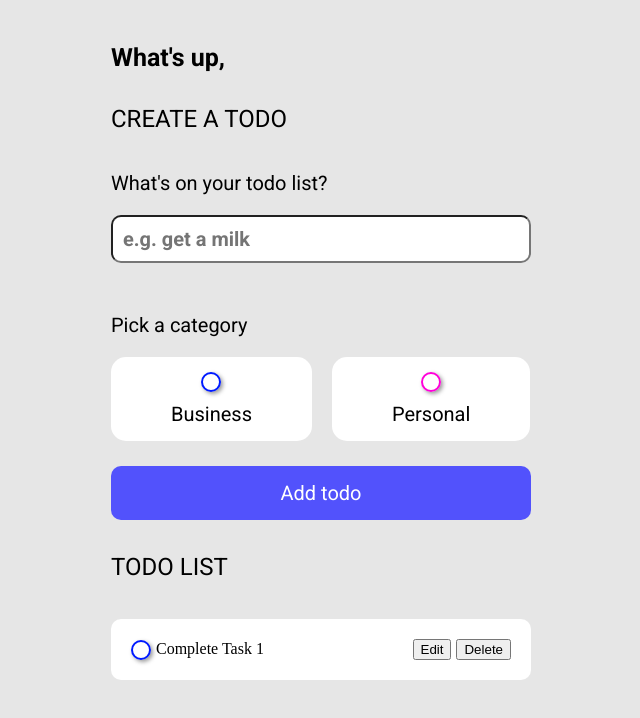
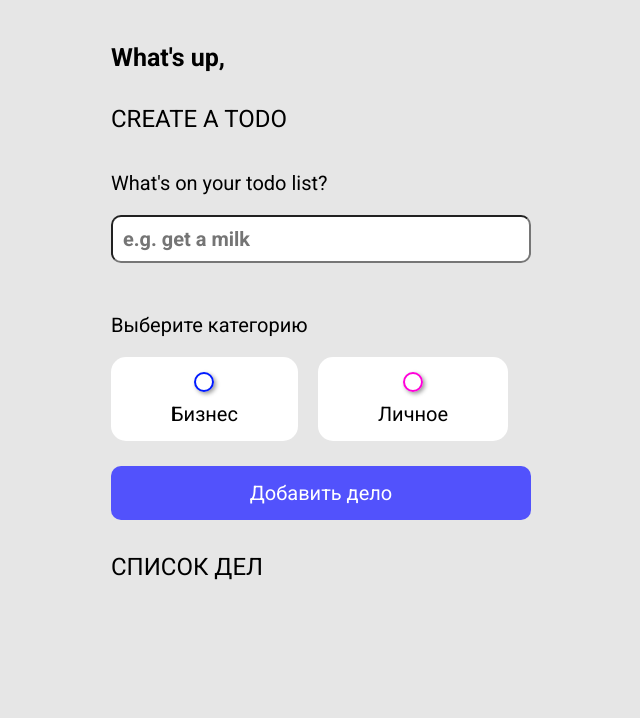
Before and after one commit to yernar-tursyn/neobis-front-todoList-react, a React (Create React App) app: page / in a window 1280 px wide. Shown: the top 718 px of the page, without its empty margins (319-959 px from the left). Built offline with nearby package versions, Linux system fonts and the light colour scheme.

Commit message:
functional edit and remove

```diff
--- a/src/App.js
+++ b/src/App.js
@@ -2,13 +2,42 @@ import './App.css';
 import { TitleInput } from './components/TitleInput/TitleInput';
 import { TodoLists } from './components/TodoLists/TodoLists';
 import TypeOfCategory from './components/TypeOfCategory/TypeOfCategory';
+import React, { useState } from 'react';
 
 function App() {
+  const [todos, setTodos] = useState([]);
+  const [currentTodo, setCurrentTodo] = useState('');
+  const [category, setCategory] = useState('radio-1');
+
+  const handleAddTodo = () => {
+    if (currentTodo.trim() !== '') {
+      setTodos([...todos, { text: currentTodo, category, isEditing: false }]);
+      setCurrentTodo('');
+    }
+  };
+
+  const handleDeleteTodo = (index) => {
+    const newTodos = todos.filter((_, i) => i !== index);
+    setTodos(newTodos);
+  };
+
+  const handleEditTodo = (index) => {
+    const newTodos = todos.map((todo, i) => (i === index ? { ...todo, isEditing: !todo.isEditing } : todo));
+    setTodos(newTodos);
+  };
+
+  const handleSaveTodo = (index, newText) => {
+    if (newText.trim() !== '') {
+      const newTodos = todos.map((todo, i) => (i === index ? { ...todo, text: newText, isEditing: false } : todo));
+      setTodos(newTodos);
+    }
+  };
+
   return (
     <div className="App">
-      <TitleInput/>
-      <TypeOfCategory/>
-      <TodoLists/>
+      <TitleInput currentTodo={currentTodo} setCurrentTodo={setCurrentTodo} />
+      <TypeOfCategory setCategory={setCategory} handleAddTodo={handleAddTodo} />
+      <TodoLists todos={todos} handleDeleteTodo={handleDeleteTodo} handleEditTodo={handleEditTodo} handleSaveTodo={handleSaveTodo} />
     </div>
   );
 }
--- a/src/components/TitleInput/TitleInput.jsx
+++ b/src/components/TitleInput/TitleInput.jsx
@@ -1,7 +1,7 @@
-import React from 'react'
-import '../TitleInput/title-input.css'
+import React from 'react';
+import '../TitleInput/title-input.css';
 
-export const TitleInput = () => {
+export const TitleInput = ({ currentTodo, setCurrentTodo }) => {
   return (
     <div className='title'>
       <div className="title__name">
@@ -12,10 +12,16 @@ export const TitleInput = () => {
       <div className="create__todo">
         <p className="create__todo-text">CREATE A TODO</p>
         <p className="create__todo-question">What's on your todo list?</p>
-                <input className="create__todo-input" type="text" placeholder="e.g. get a milk" />
+        <input
+          className="create__todo-input"
+          type="text"
+          placeholder="e.g. get a milk"
+          value={currentTodo}
+          onChange={(e) => setCurrentTodo(e.target.value)}
+        />
       </div>
     </div>
-  )
-}
+  );
+};
 
-export default TitleInput
+export default TitleInput;
--- a/src/components/TodoLists/TodoLists.jsx
+++ b/src/components/TodoLists/TodoLists.jsx
@@ -1,21 +1,63 @@
-import React from 'react'
-import '../TodoLists/todolists.css'
+import React, { useState } from 'react';
+import '../TodoLists/todolists.css';
 
-export const TodoLists = () => {
+export const TodoLists = ({ todos, handleDeleteTodo, handleEditTodo, handleSaveTodo }) => {
+  const [editText, setEditText] = useState('');
 
   return (
     <div className="todo__lists">
-        <p className="create__todo-text">TODO LIST</p>
-        <div className="form_radio_lists">
+      <p className="create__todo-text">СПИСОК ДЕЛ</p>
+      {todos.map((todo, index) => (
+        <div key={index} className="form_radio_lists">
           <div className="labels">
-                <input id="radio-1" type="radio" name="radio" value="1" />
-                <label htmlFor="radio-1">Complete Task 1</label>
+            <input
+              id={`todo-${index}`}
+              type="radio"
+              name="radio"
+              onClick={(e) => {
+                e.target.checked = !e.target.checked;
+                e.target.nextSibling.style.color = e.target.checked ? 'grey' : '';
+                e.target.nextSibling.style.textDecoration = e.target.checked ? 'line-through' : '';
+              }}
+            />
+            {todo.isEditing ? (
+              <input
+                type="text"
+                className="edit-input"
+                value={editText}
+                onChange={(e) => setEditText(e.target.value)}
+                autoFocus
+              />
+            ) : (
+              <label htmlFor={`todo-${index}`} className="labels_line">
+                {todo.text}
+              </label>
+            )}
           </div>
           <div className="form-radio-btn">
-                <button className="edit-btn">Edit</button>
-                <button className="delete-btn">Delete</button>
+            {todo.isEditing ? (
+              <button className="save-btn" onClick={() => handleSaveTodo(index, editText)}>
+                Сохранить
+              </button>
+            ) : (
+              <button
+                className="edit-btn"
+                onClick={() => {
+                  handleEditTodo(index);
+                  setEditText(todo.text);
+                }}
+              >
+                Редактировать
+              </button>
+            )}
+            <button className="delete-btn" onClick={() => handleDeleteTodo(index)}>
+              Удалить
+            </button>
           </div>
         </div>
+      ))}
     </div>
-    )
-}
+  );
+};
+
+export default TodoLists;
--- a/src/components/TodoLists/todolists.css
+++ b/src/components/TodoLists/todolists.css
@@ -39,3 +39,12 @@
     display: flex;
     gap: 5px;
 }
+
+.edit-input {
+    padding: 5px;
+    font-size: 16px;
+    border: 1px solid #ccc;
+    border-radius: 4px;
+    box-sizing: border-box;
+    all: unset;
+  }
--- a/src/components/TypeOfCategory/TypeOfCategory.jsx
+++ b/src/components/TypeOfCategory/TypeOfCategory.jsx
@@ -1,18 +1,18 @@
-import React from 'react'
-import { useState } from 'react';
-import '../TypeOfCategory/type-of-category.css'
+import React, { useState } from 'react';
+import '../TypeOfCategory/type-of-category.css';
 
-export const TypeOfCategory = () => {
-    const [checked, setChecked] = useState(null);
+export const TypeOfCategory = ({ setCategory, handleAddTodo }) => {
+  const [checked, setChecked] = useState('radio-1');
 
   const handleRadioClick = (id) => {
-        setChecked(prev => (prev === id ? null : id));
+    setChecked(id);
+    setCategory(id);
   };
 
   return (
     <div>
       <div className="pick_category">
-                <p className="create__todo-question">Pick a category</p>
+        <p className="create__todo-question">Выберите категорию</p>
         <div className="typesOf_category">
           <div className="bussiness-type">
             <div className="form_radio">
@@ -23,7 +23,7 @@ export const TypeOfCategory = () => {
                 checked={checked === 'radio-1'}
                 onChange={() => handleRadioClick('radio-1')}
               />
-                            <label htmlFor="radio-1">Business</label>
+              <label htmlFor="radio-1">Бизнес</label>
             </div>
             <div className="form_radio">
               <input
@@ -33,17 +33,18 @@ export const TypeOfCategory = () => {
                 checked={checked === 'radio-2'}
                 onChange={() => handleRadioClick('radio-2')}
               />
-                            <label htmlFor="radio-2">Personal</label>
+              <label htmlFor="radio-2">Личное</label>
             </div>
           </div>
         </div>
       </div>
       <div className="add__btn">
-                <button className="add__btn-click">Add todo</button>
+        <button className="add__btn-click" onClick={handleAddTodo}>
+          Добавить дело
+        </button>
       </div>
     </div>
-    )
-}
+  );
+};
 
-
-export default TypeOfCategory
+export default TypeOfCategory;
```
Lines whose indentation alone changed are shown as unchanged.
